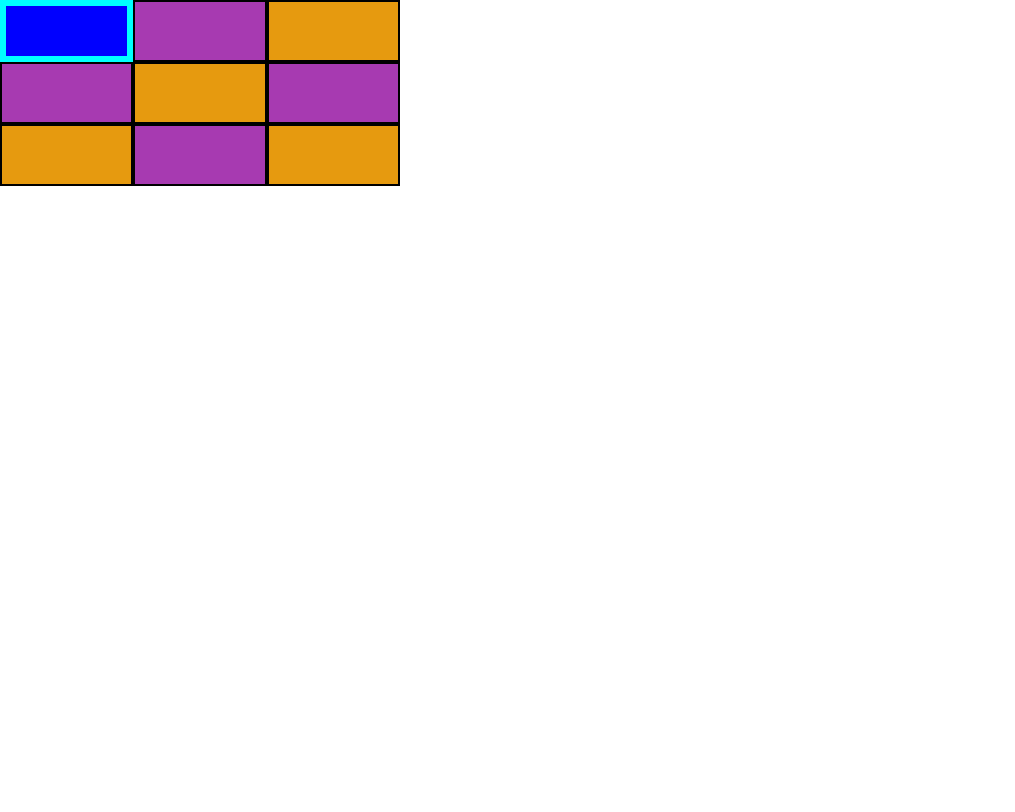
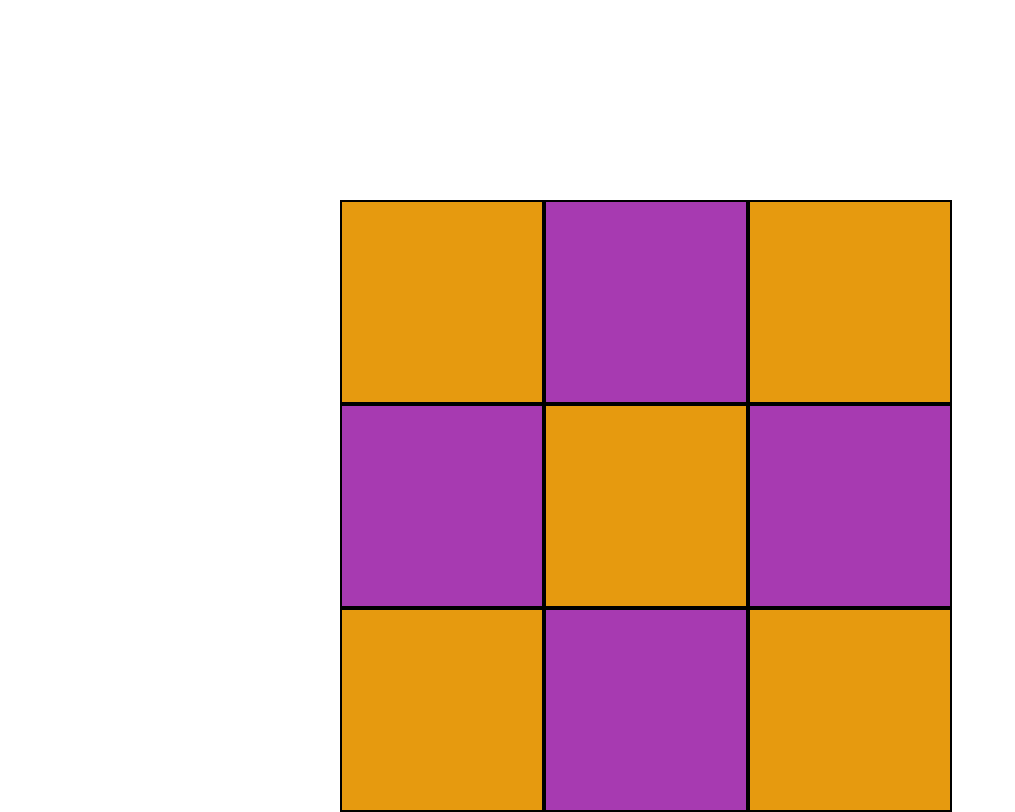
Before and after one commit to Ellie-bj/Comrad, a plain HTML site: page Test.html in a window 1280 px wide. Shown: the whole page, without its empty margins (0-1015 px from the left). Drawn offline with Linux system fonts and the light colour scheme.

Commit message:
fungerene løsning
fått sentrert 3x3grid

```diff
--- a/Test.html
+++ b/Test.html
@@ -3,48 +3,9 @@
     <meta charset="UTF-8">
     <meta name="viewport" content="width=device-width, initial-scale=1.0">
     <title>3x3</title>
-<style>
-    *{
-        margin:0px;
-        padding:0px;
-    }
-    section {
-        display: grid ;
-        justify-content: center;
-        align-content: center;
-    }
-    body{
-        width:100%;
-        justify-content:center; /*funka ikke*/
-    }
-    #page{
-        display:grid;
-        grid-template-columns: 1fr 1fr 1fr;
-        grid-template-rows: 1fr 1fr 1fr;
-        max-width:400px;
-        align-content:center;
-    }
-    .rute {
-        /*rgb(0, 0, 0)*/
-        border: 2px solid;
-        min-height: 50px;
-    }
-    .rute:hover {
-        border: 6px solid cyan;
-    }
-    .blue:hover{
-        background-color:blue;
-    }
-    .blue{
-        background-color: rgb(230, 154, 15);
-    }
-    .red{
-        background-color: rgb(167, 58, 177);
-    }
-    .red:hover{
-        background-color:red;
-    }
-</style>
+    <link rel="stylesheet" href="style.css">
+
+
 </head>
 <body>
     <div id="page">
--- /dev/null
+++ b/style.css
@@ -0,0 +1,49 @@
+
+
+
+*{
+    margin:0px;
+    padding:0px;
+
+}
+#page {
+    display: grid;
+    grid-template-columns: 1fr 1fr 1fr; /* 3 x 3 rutenett:kolonner */
+    grid-template-rows: 1fr 1fr 1fr; /* 3 x 3 rutenett:rader */
+    align-content: center;
+    margin: auto; /*sentrerer på skjermen */
+    padding-top: 200px;
+    width:600px;
+
+}
+#grid > div{
+border: 1px solid black;
+
+
+}
+
+
+.rute {
+    /*rgb(0, 0, 0)*/
+    border: 2px solid;
+    min-height: 50px;
+    width: 200px;
+    height:200px;
+}
+.rute:hover {
+    border: 6px solid cyan;
+    box-shadow: none; /* fjerner at booksene beveger seg når du hovrer*/
+    box-sizing: border-box;
+}
+.blue:hover{
+    background-color:blue;
+}
+.blue{
+    background-color: rgb(230, 154, 15);
+}
+.red{
+    background-color: rgb(167, 58, 177);
+}
+.red:hover{
+    background-color:red;
+}
```
